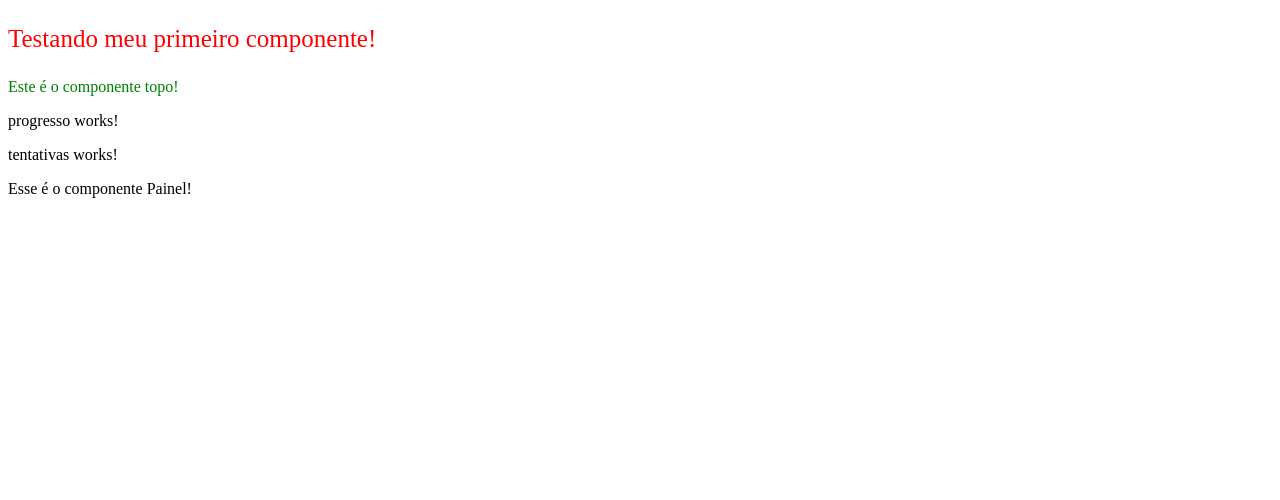
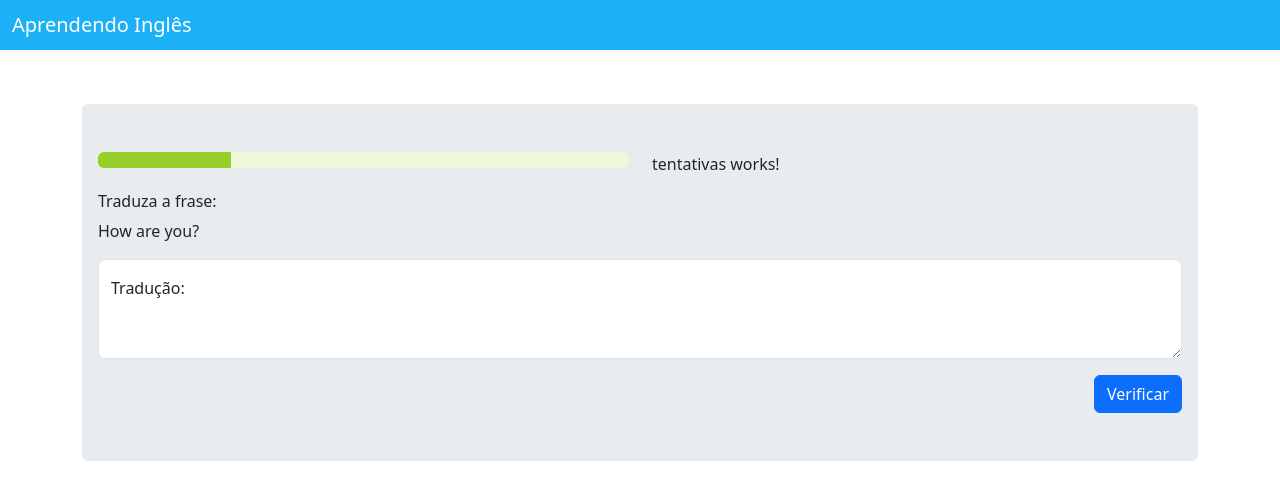
Before and after one commit to LucasAntonio-LAM/Curso-Angular-2, an Angular app in the folder app1/: page / in a window 1280 px wide. Shown: the top 500 px of the page. Built offline with nearby package versions, Linux system fonts and the light colour scheme.

Commit message:
Estilos do template

```diff
--- a/app1/angular.json
+++ b/app1/angular.json
@@ -26,6 +26,7 @@
               }
             ],
             "styles": [
+              "node_modules/bootstrap/dist/css/bootstrap.min.css",
               "src/styles.css"
             ]
           },
--- a/app1/package.json
+++ b/app1/package.json
@@ -29,6 +29,7 @@
     "@angular/forms": "^21.0.0",
     "@angular/platform-browser": "^21.0.0",
     "@angular/router": "^21.0.0",
+    "bootstrap": "^5.3.8",
     "rxjs": "~7.8.0",
     "tslib": "^2.3.0"
   },
--- a/app1/src/app/app.html
+++ b/app1/src/app/app.html
@@ -1,5 +1,2 @@
-<p>
-  Testando meu primeiro componente!
-</p>
 <app-topo></app-topo>
 <app-painel></app-painel>
--- a/app1/src/app/painel/painel.css
+++ b/app1/src/app/painel/painel.css
@@ -0,0 +1,5 @@
+.container {
+    margin-top: 20px;
+    padding-top: 10px;
+    padding-bottom: 30px;
+}
--- a/app1/src/app/painel/painel.html
+++ b/app1/src/app/painel/painel.html
@@ -1,3 +1,32 @@
-<app-progresso></app-progresso>
-<app-tentativas></app-tentativas>
-<p>Esse é o componente Painel!</p>
+<div class="container">
+    <div class="container py-5 px-3 my-4 rounded" style="background:#E9ECEF">
+        <div class="row">
+            <div class="col-sm-6">
+                <app-progresso></app-progresso>
+            </div>
+            <div class="col-sm-6">
+                <app-tentativas></app-tentativas>
+            </div>
+        </div>
+
+        <div class="row">
+            <div class="col">
+                <h6>Traduza a frase:</h6>
+                <p>How are you?</p>
+
+                <div class="form-floating">
+                    <textarea class="form-control" placeholder="Leave a comment here" id="floatingTextarea2" style="height: 100px"></textarea>
+                    <label for="floatingTextarea2">Tradução:</label>
+                </div>
+            </div>
+        </div>
+
+        <div class="row mt-3">
+            <div class="col">
+                <div class="d-flex justify-content-end">
+                    <button type="button" class="btn btn-primary">Verificar</button>
+                </div>
+            </div>
+        </div>
+    </div>
+</div>
--- a/app1/src/app/progresso/progresso.css
+++ b/app1/src/app/progresso/progresso.css
@@ -0,0 +1,8 @@
+.progress {
+    background: #EEF8DA;
+    border-color: solid 1px #99CE28;
+}
+
+.progress-bar {
+    background: #99CE28;
+}
--- a/app1/src/app/progresso/progresso.html
+++ b/app1/src/app/progresso/progresso.html
@@ -1 +1,3 @@
-<p>progresso works!</p>
+<div class="progress" role="progressbar">
+  <div class="progress-bar w-25"></div>
+</div>
--- a/app1/src/app/topo/topo.css
+++ b/app1/src/app/topo/topo.css
@@ -1,3 +1,3 @@
-.exemplo {
-    color: green;
+.navbar {
+    background: #1CB0F6;
 }
--- a/app1/src/app/topo/topo.html
+++ b/app1/src/app/topo/topo.html
@@ -1,3 +1,5 @@
-<p class="exemplo">
-    Este é o componente topo!
-</p>
+<nav class="navbar navbar-dark">
+  <div class="container-fluid">
+    <span class="navbar-brand mb-0 h1">Aprendendo Inglês</span>
+  </div>
+</nav>
```
Also changed, not shown: 1 other file (tests, documents, lock files or other folders).
